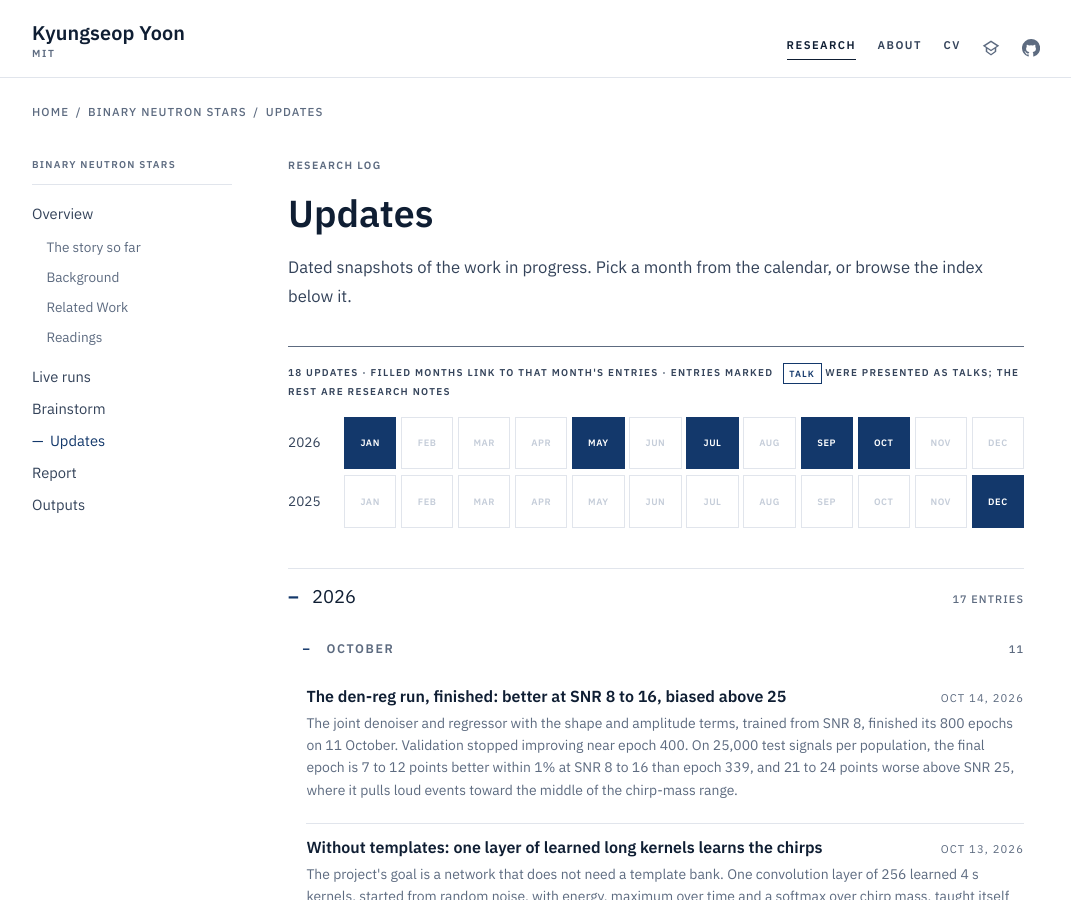
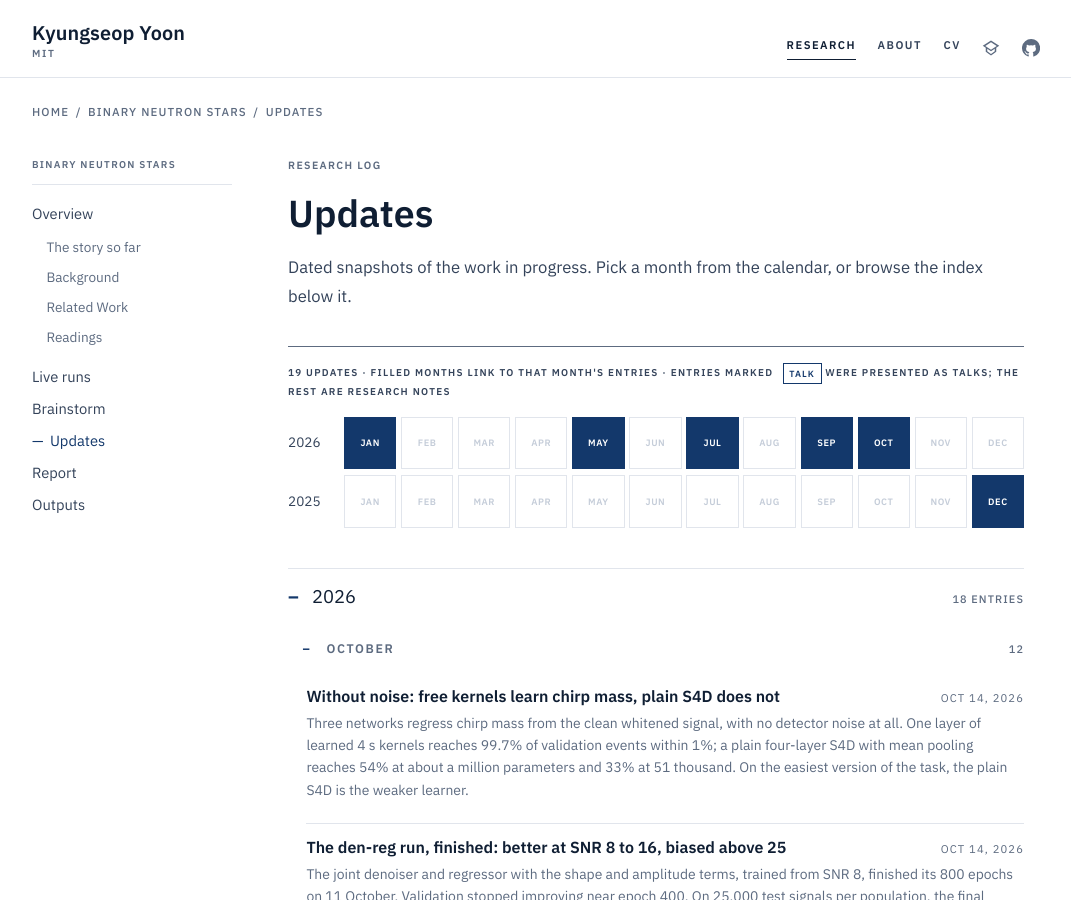
Before and after one commit to kyoon-mit/kyoon-mit.github.io, a Jekyll site: the page built from docs/projects/bns/updates.md, in a window 1280 px wide and 900 px high. Shown: the whole window, without its empty margins (104-1175 px from the left). Built offline with Jekyll 4.4.1, drawn with Linux system fonts in a browser that asks for light colours; part of the change alters nothing that is shown.

Commit message:
Add the signal-only test: free kernels against plain S4D
Co-Authored-By: Claude Opus 5.5 <noreply@anthropic.com>

```diff
--- /dev/null
+++ b/docs/_updates/2026-10-14-signal-only-test.md
@@ -0,0 +1,89 @@
+---
+title: "Without noise: free kernels learn chirp mass, plain S4D does not"
+date: 2026-10-14
+summary: >-
+  Three networks regress chirp mass from the clean whitened signal, with no
+  detector noise at all. One layer of learned 4 s kernels reaches 99.7% of
+  validation events within 1%; a plain four-layer S4D with mean pooling
+  reaches 54% at about a million parameters and 33% at 51 thousand. On the
+  easiest version of the task, the plain S4D is the weaker learner.
+---
+
+{%- assign u = '/projects/bns/updates/' -%}
+
+## Why this test
+
+Without noise, chirp mass can be read from the waveform locally: from its
+frequency and how fast the frequency rises. This test asks whether an
+architecture can learn the map from waveform to chirp mass at all,
+separately from whether it can pull a weak signal out of noise.
+
+## The three runs
+
+Common to all three: the input is the whitened injected waveform alone,
+scaled to an SNR drawn from a power law with index −3 from SNR 4 (the same
+for validation), two detectors at 2048 Hz with no downsampling, 4 s windows,
+50,000 windows per epoch. Each network outputs a mean and a variance for
+chirp mass, trained with a β-weighted Gaussian likelihood (β = 0.3).
+
+<div markdown="1">
+
+| run | network | parameters | learning rate |
+|---|---|---|---|
+| free kernels | one layer of 256 learned complex 4 s kernels, energy, maximum over time, linear head: the network of [13 October]({{ u | append: '2026-10-13-learned-long-kernels/' | relative_url }}) at the full 2048 Hz, with a mean and variance head | 4.2M stored, 2.1M in band | 10⁻³ |
+| S4D 256 × 256 × 4 | the den-reg regressor alone: 4 S4D layers, 256 channels, state size 256, mean over time, linear head; default S4D initialization | 1.06M | 10⁻⁴ (S4D parameters 10⁻³) |
+| S4D 64 × 32 × 4 | the same with 64 channels and state size 32 | 51k | 10⁻⁴ (S4D parameters 10⁻³) |
+
+</div>
+
+{% include figure.html
+   src="/assets/img/bns/2026-10-14/free_kernel_diagram.png"
+   alt="Block diagram of the free-kernel network: input strain, long convolution with 256 learned 4 s kernels, energy, detector sum, maximum over time, log and standardize, linear head, mean and variance of chirp mass"
+   label="The free-kernel network"
+   caption="Signal-only version at 2048 Hz. Only the kernels and the linear head are learned. The kernels are stored as their spectrum in 20 to 1024 Hz and scaled to unit norm. On noisy data (13 October) the same network runs at 1024 Hz (4,096 taps per kernel) and its head has 235 outputs, one per chirp-mass bin, with a softmax." %}
+
+The free kernels, with four times the stored parameters of the large S4D,
+train about five times faster per step: 39 ms against 208 ms for a batch of
+32 (S4D 64 × 32 × 4: 28 ms). In the same 9.5 hours on a shared GPU the free
+kernels ran 48 epochs and the large S4D 25.
+
+The learning rate first followed a reduce-on-plateau schedule on the
+validation loss. That loss rises as the predicted variance shrinks, so the
+schedule cut the rate while accuracy was still improving. The runs were
+resumed from their checkpoints on the warm-restart cosine schedule (S4D
+256 × 256 × 4 from epoch 22, the other two from epoch 42).
+
+## Validation
+
+{% include figure.html
+   src="/assets/img/bns/2026-10-14/signal_only_val_within.png"
+   alt="Fraction of validation events within 1, 2, 5 and 10 percent of the true chirp mass against epoch for the three networks"
+   label="Validation during training"
+   caption="Every epoch, no smoothing. Same scale in every panel." %}
+
+Mean of the last five validation epochs:
+
+<div markdown="1">
+
+| run | epochs | within 1% | within 2% | within 5% | within 10% |
+|---|---|---|---|---|---|
+| free kernels | 44 to 48 | 99.7% | 100.0% | 100.0% | 100.0% |
+| S4D 256 × 256 × 4 | 21 to 25 | 54.0% | 91.8% | 100.0% | 100.0% |
+| S4D 64 × 32 × 4 | 44 to 48 | 32.6% | 57.3% | 99.9% | 100.0% |
+
+</div>
+
+The free kernels pass 99% within 1% by epoch 27 and stay there. The large
+S4D peaked at 77.8% within 1% at epoch 11 and then fell. The small S4D
+levelled off near 32%.
+
+## Conclusion
+
+A plain S4D (default initialization, mean over time) learns chirp mass from
+the clean signal worse than one layer of free kernels. 256 × 256 × 4 is
+already a large S4D; a bigger one would be too large a model for this task.
+
+Running now, to separate the readout from the kernel: the small S4D with a
+maximum over time instead of the mean, the same with a complex last layer
+(averaged, or energy and maximum as in the free kernels), and the free
+kernels stored as time samples instead of a spectrum.
--- a/docs/projects/bns/brainstorm.md
+++ b/docs/projects/bns/brainstorm.md
@@ -43,6 +43,7 @@ of 100 heterodynes. See the
   <li class="is-done"><span class="checklist__box" aria-label="done"></span><span class="checklist__text"><b>The matched filter as a network, no denoiser.</b> 703 waveform templates: 95% within 1% at SNR 8 to 12; with a χ² test, 2.6 to 8 times the den-reg's sensitive volume and 6 to 11 times below MBTA. One S4D channel of 32 tones holds at most a third of a chirp; averaging over time destroys the information; about 250 long filters are needed. <a href="{{ u | append: '2026-10-12-template-bank-network/' | relative_url }}">12 Oct</a></span></li>
   <li class="is-done"><span class="checklist__box" aria-label="done"></span><span class="checklist__text"><b>Learned long kernels, no templates.</b> One layer of 256 free 4 s kernels learned chirp-shaped filters from random noise; 71 to 77% within 1% at SNR 8 to 12 against 17 to 28% for the den-reg. Trained on SNR ≥ 8 only. <a href="{{ u | append: '2026-10-13-learned-long-kernels/' | relative_url }}">13 Oct</a></span></li>
   <li class="is-done"><span class="checklist__box" aria-label="done"></span><span class="checklist__text"><b>The den-reg run with the terms, 800 epochs.</b> Validation flat from epoch 400. Final epoch 7 to 12 points better within 1% at SNR 8 to 16 than epoch 339, 21 to 24 worse above SNR 25, where it pulls loud events toward the middle of the chirp-mass range. <a href="{{ u | append: '2026-10-14-den-reg-final/' | relative_url }}">14 Oct</a></span></li>
+  <li class="is-done"><span class="checklist__box" aria-label="done"></span><span class="checklist__text"><b>Signal only, no noise.</b> Free kernels reach 99.7% within 1% on the clean signal; a plain S4D with mean pooling reaches 54% (256 × 256 × 4) and 33% (64 × 32 × 4). <a href="{{ u | append: '2026-10-14-signal-only-test/' | relative_url }}">14 Oct</a></span></li>
 </ul>
 
 ## Running
```
Also changed, not shown: docs/assets/img/bns/2026-10-14/free_kernel_diagram.png (added), docs/assets/img/bns/2026-10-14/signal_only_val_within.png (added).
